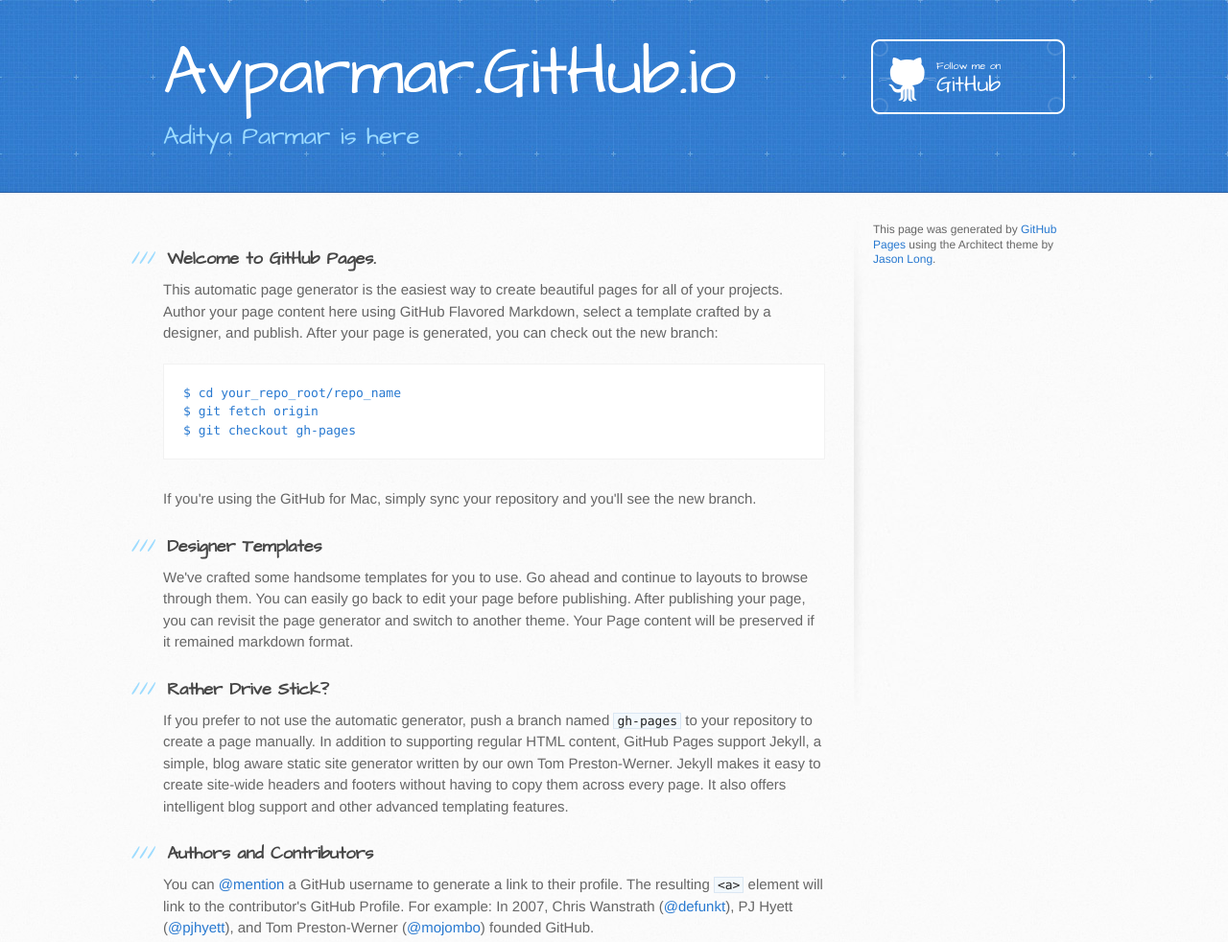
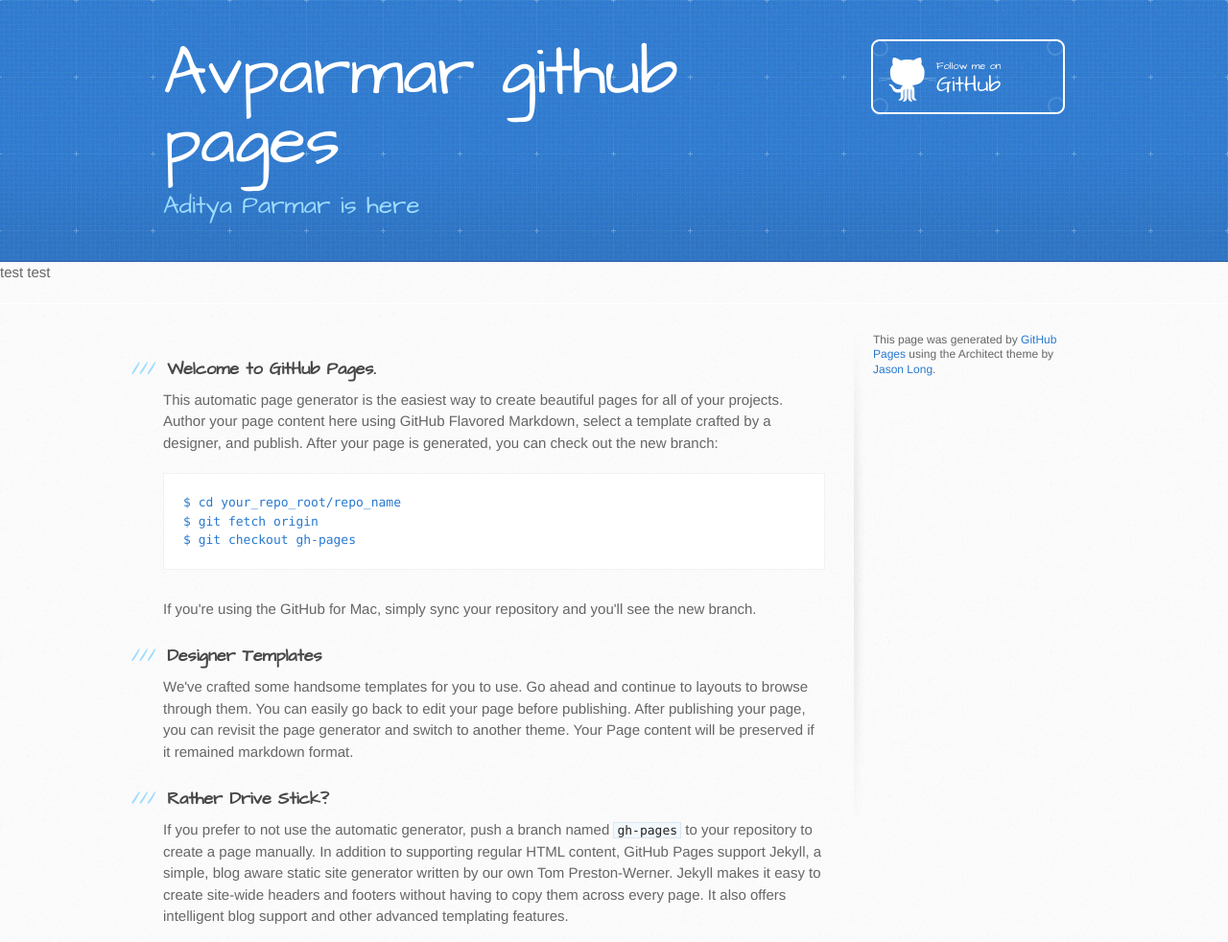
Before and after one commit to avparmar/avparmar.github.io, a plain HTML site: page index.html in a window 1280 px wide. Shown: the top 982 px of the page at 96% size. Drawn offline with Linux system fonts and the light colour scheme.

Commit message:
testing on index
testing

```diff
--- a/index.html
+++ b/index.html
@@ -1,9 +1,10 @@
 <!DOCTYPE html>
-<html>
+<html lang=en-US>
   <head>
     <meta charset='utf-8'>
     <meta http-equiv="X-UA-Compatible" content="chrome=1">
     <meta name="viewport" content="width=device-width, initial-scale=1, maximum-scale=1">
+    <meta name="description" content="personal site of Aditya Parmar">
     <link href='https://fonts.googleapis.com/css?family=Architects+Daughter' rel='stylesheet' type='text/css'>
     <link rel="stylesheet" type="text/css" href="stylesheets/stylesheet.css" media="screen">
     <link rel="stylesheet" type="text/css" href="stylesheets/github-light.css" media="screen">
@@ -13,17 +14,20 @@
     <script src="//html5shiv.googlecode.com/svn/trunk/html5.js"></script>
     <![endif]-->
 
-    <title>Avparmar.GitHub.io by avparmar</title>
+    <title>Aditya Parmar</title>
   </head>
 
   <body>
     <header>
       <div class="inner">
-        <h1>Avparmar.GitHub.io</h1>
+        <h1>Avparmar github pages</h1>
         <h2>Aditya Parmar is here</h2>
         <a href="https://github.com/avparmar" class="button"><small>Follow me on</small> GitHub</a>
       </div>
     </header>
+    <div class="redstripe clearfix" id="mainMenu">
+      <p>test test</p>
+    </div>
 
     <div id="content-wrapper">
       <div class="inner clearfix">
```
